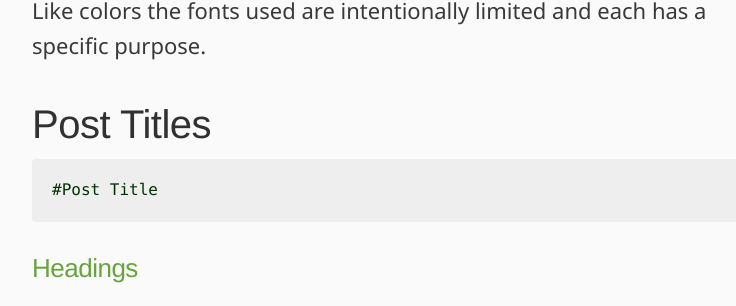
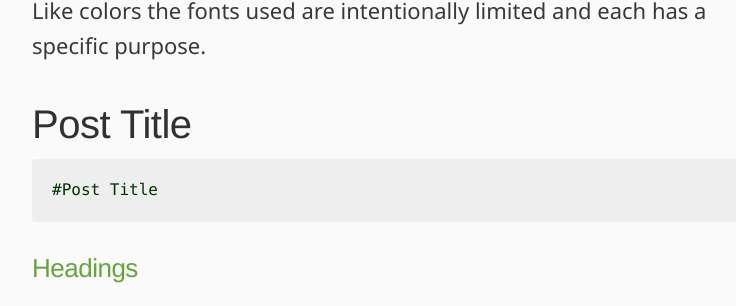
Before and after one commit to markthelefty/markthelefty.github.io, a Jekyll site: the page built from _posts/2018-07-30-theme-style-guide.markdown, in a window 1280 px wide. Shown: the part 1145-1451 px from the top of the page, without its empty margins (248-984 px from the left). Built offline with Jekyll 4.4.1, drawn with Linux system fonts in a browser that asks for light colours; some web fonts are replaced; our own code applies the rules of GitHub Pages for plain Markdown files.

Commit message:
Updated Theme Style Guide

````diff
--- a/_posts/2018-07-30-theme-style-guide.markdown
+++ b/_posts/2018-07-30-theme-style-guide.markdown
@@ -17,7 +17,7 @@ The goal is to use several core "brand" colors. Currently there are two primary
 ## Typography
 Like colors the fonts used are intentionally limited and each has a specific purpose.
 
-# Post Titles
+# Post Title
 
 ```markdown
 #Post Title
````
